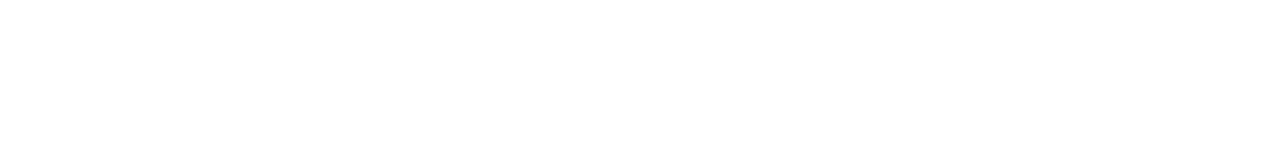
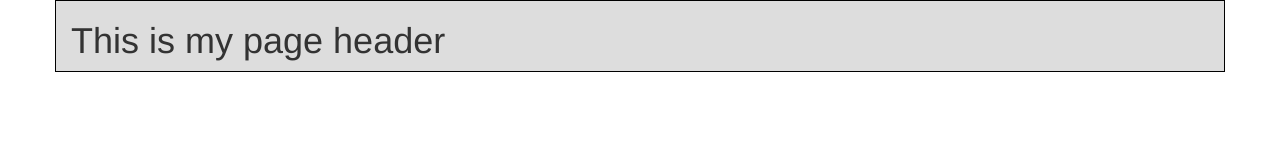
Before and after one commit to nguyenq1/bootstrap_grid, a plain HTML site: page index.html in a window 1280 px wide. Drawn offline with nearby package versions, Linux system fonts and the light colour scheme.

Commit message:
Update index.html

```diff
--- a/index.html
+++ b/index.html
@@ -13,9 +13,12 @@
 <link rel="stylesheet" href="//netdna.bootstrapcdn.com/bootstrap/3.1.1/css/bootstrap.min.css">
 <style>
     .container{
-        border: 1 px solid #000;
+        border: 1px solid #000;
     }
 
+    header{
+        background-color:#ddd;
+    }
 </style>
 
    <!-- HTML5 Shim and Respond.js IE8 support of HTML5 elements and media queries -->
@@ -30,7 +33,18 @@
 <body>
 
 <div class="container">
+    <div class="row">
+        <header class="col-md-12">
+        <h1>This is my page header</h1>
 
+        </header>
+    </div>
+     <div class="row">
+
+    </div>
+     <div class="row">
+
+    </div>
     <!-- content here -->
 </div>
 
```
